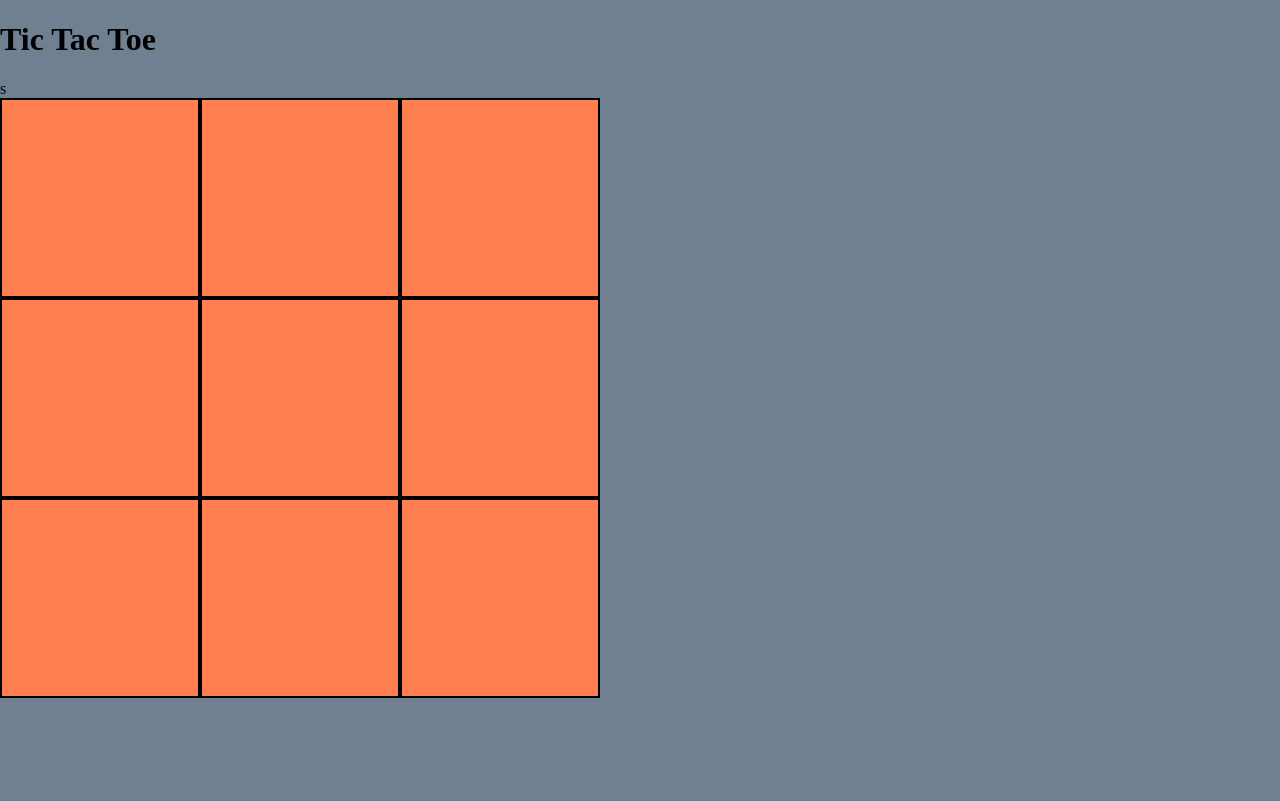
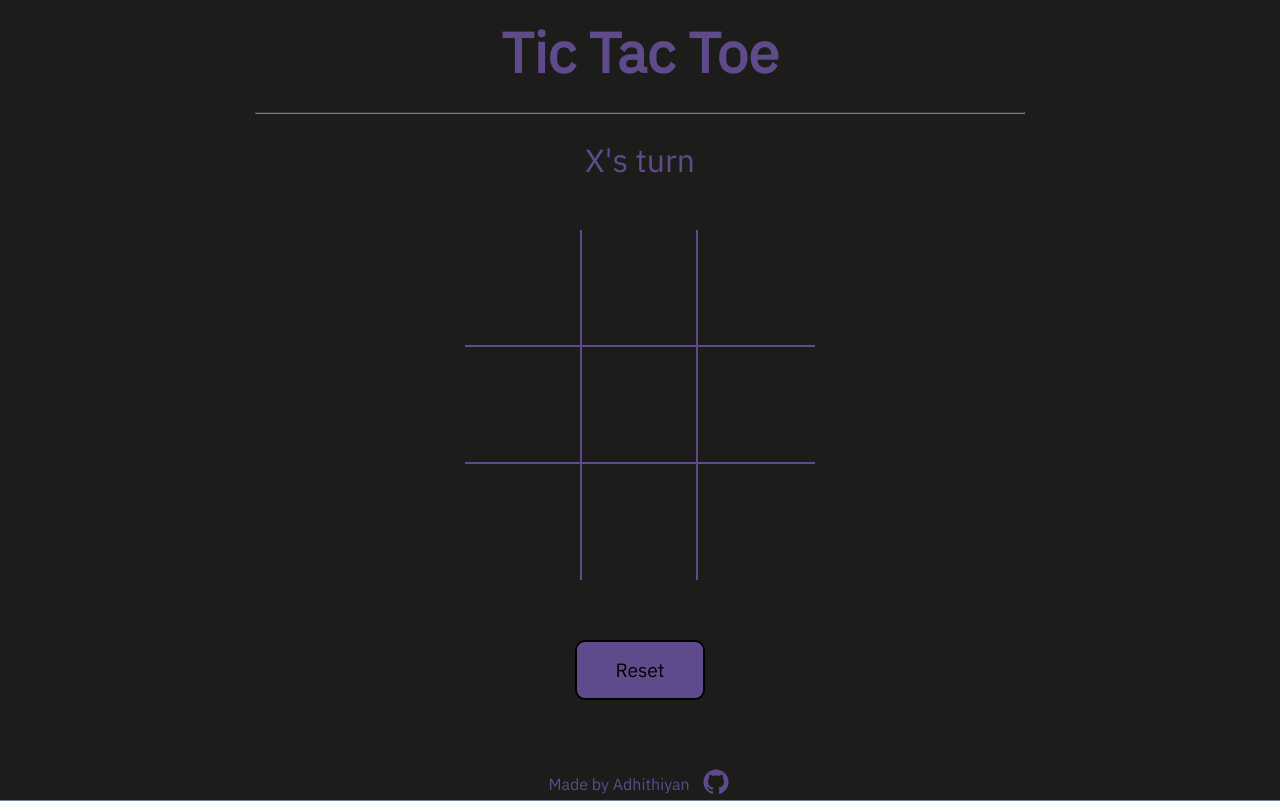
Before and after one commit to xAdhithiyan/tic-tac-toe, a plain HTML site: page index.html in a window 1280 px wide. Drawn offline with Linux system fonts and the light colour scheme.

Commit message:
add styling

```diff
--- a/index.html
+++ b/index.html
@@ -10,7 +10,9 @@
 </head>
 <body>
     <h1>Tic Tac Toe</h1>
-    <div class="winlose">s</div>
+    <hr>
+    <div class="winlose">X's turn</div>
+    <div class="pre-gameboard">
         <div class="gameboard">
             <div class="row-1">
                 <div>1</div>
@@ -28,5 +30,13 @@
                 <div>9</div>
             </div>
         </div>
+        <button class="reset">Reset</button>
+    </div>
+    <div class="footer">
+        <div>Made by Adhithiyan </div>
+        <a href="https://github.com/xAdhithiyan" target="_blank"><img src="images/github.svg" alt="github"></a>
+    </div>
+
+
 </body>
 </html>
--- a/script.js
+++ b/script.js
@@ -1,7 +1,7 @@
 /* sperate ui and logic */
 
 /* Module pattern since only one gameBoard(an object) is needed */
-const gameBoard = function(doc){
+const gameBoard = function(){
     let gameboard = [
         ["","",""],
         ["","",""],
@@ -100,7 +100,7 @@ const gameBoardEventListerner = function(e){
 
 /* to get the positon of the box that the user clicks and add certain function to it*/
 /*  ensures that the screenController only relies on the gameBoard for the values and not DOM */
-const getPostion = function(doc){
+const getPostion = function(){
     let allGrids = screenController.getallGrids();
 
     //adding evenListerns to all the individual boxes -> runs one time
@@ -109,7 +109,7 @@ const getPostion = function(doc){
             allGrids[i][j].addEventListener("click", gameBoardEventListerner)
         }
     }
-}(document);
+}();
 
 
 
--- a/styles.css
+++ b/styles.css
@@ -1,24 +1,108 @@
+@import url('https://fonts.googleapis.com/css2?family=IBM+Plex+Sans&display=swap');
 :root{
     background-color: slategrey;
+    font-family: 'IBM Plex Sans', sans-serif;
+    --main-color:#5F4B8BFF;
 }
 
+body{
+    height: 100vh;
+    background-color: #1C1C1BFF;
+    display: grid;
+    justify-items: center;
+    grid-template-rows: auto auto 40px 1fr 32px;
+    overflow: hidden;
+}
+h1{
+    color: var(--main-color);
+    font-size: 3.5rem;
+    margin: 0px;
+    padding: 20px;
+    text-align: center;
+}
+
+hr{
+    width: 60%;
+    border-color: slategrey;
+}
 .gameboard{
-    background-color: coral;
-    height: 600px;
-    width: 600px;
-
+    height: 450px;
+    width: 450px;
     display: grid;
     grid-template-rows: repeat(3,1fr);
+    align-self: center;
+}
+.pre-gameboard{
+    align-self: center;
+    display: flex;
+    flex-direction: column;
+    gap: 60px;
+    align-items: center;
 }
 
-.gameboard > div {
+.gameboard >  div {
     display: grid;
     grid-template-columns: repeat(3,1fr);
 }
 .gameboard > div > div {
-    border: 2px solid black;
-
+    box-sizing: border-box;
+    color: var(--main-color);
     display: flex;
     justify-content: center;
+    font-size: 100px;
+}
+.row-1,
+.row-2{
+    border-bottom: 2px solid var(--main-color);
+}
+.gameboard > div > div:nth-child(1),
+.gameboard > div > div:nth-child(2){
+    border-right: 2px solid var(--main-color);
+}
+.winlose{
+    color: var(--main-color);
+    font-size: 2rem;
+    margin:20px;
+}
+.footer{
+    color: var(--main-color);
+    display: flex;
     align-items: center;
+    justify-content: center;
+    gap: 10px;
+    font: 1.2rem;
 }
+img{
+    height: 30px;
+    width: 32px;
+
+}
+img:hover{
+    transform: rotate(360deg);
+    transition-duration: 0.5s;
+    height: 32px;
+}
+
+.reset{
+    width: 130px;
+    height: 60px;
+    justify-self: center;
+    background-color: var(--main-color);
+    border: 2px solid black;
+    border-radius: 10px;
+    font-size: 1.2rem;
+    color: black;
+}
+
+@media only screen and (max-height: 820px) {
+    .gameboard{
+        height: 350px;
+        width: 350px;
+    }
+    .gameboard > div > div{
+        display: flex;
+        justify-content: center;
+        font-size: 80px;
+
+    }
+  }
```
Also changed, not shown: images/bg.jpg (added), images/github.svg (added), 1 other file. Lines whose indentation alone changed are shown as unchanged.
